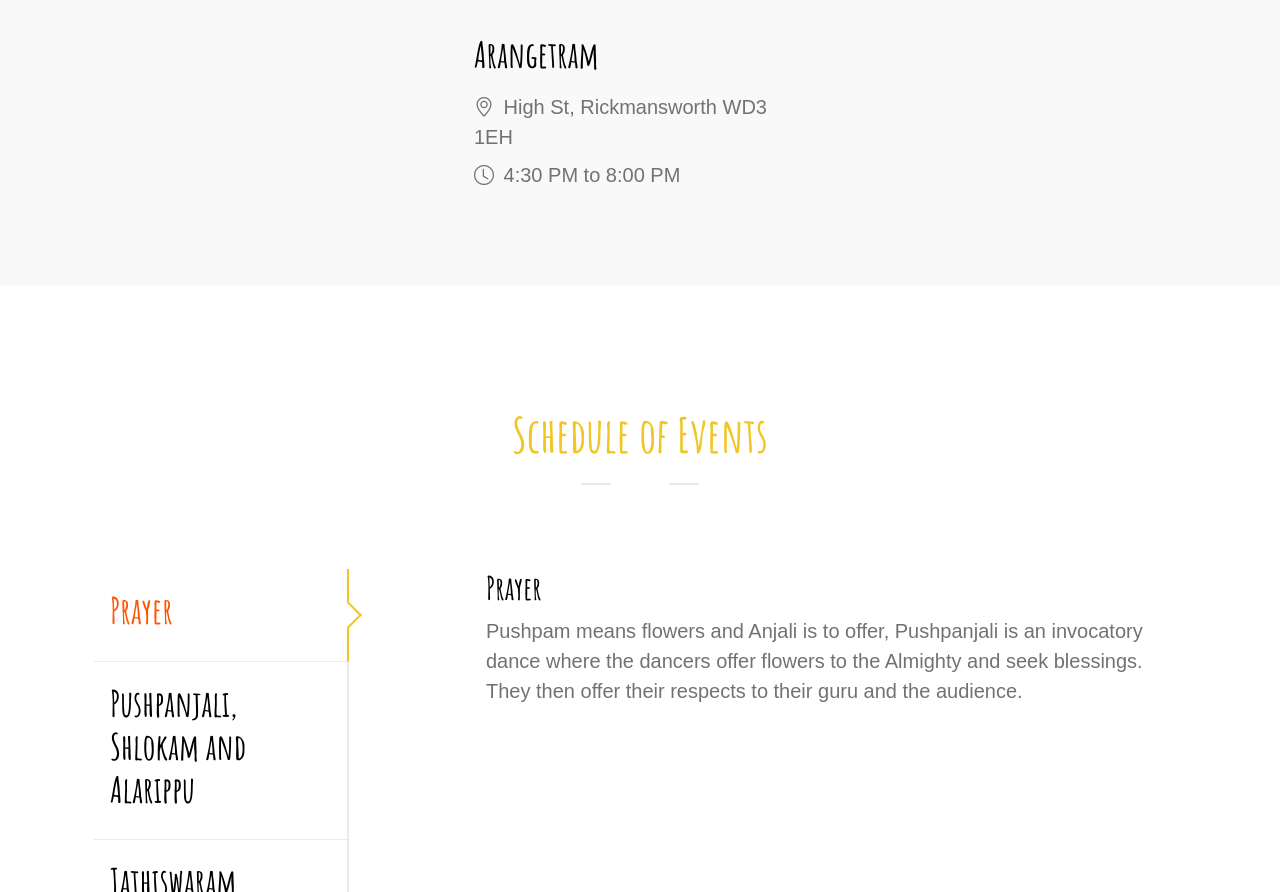
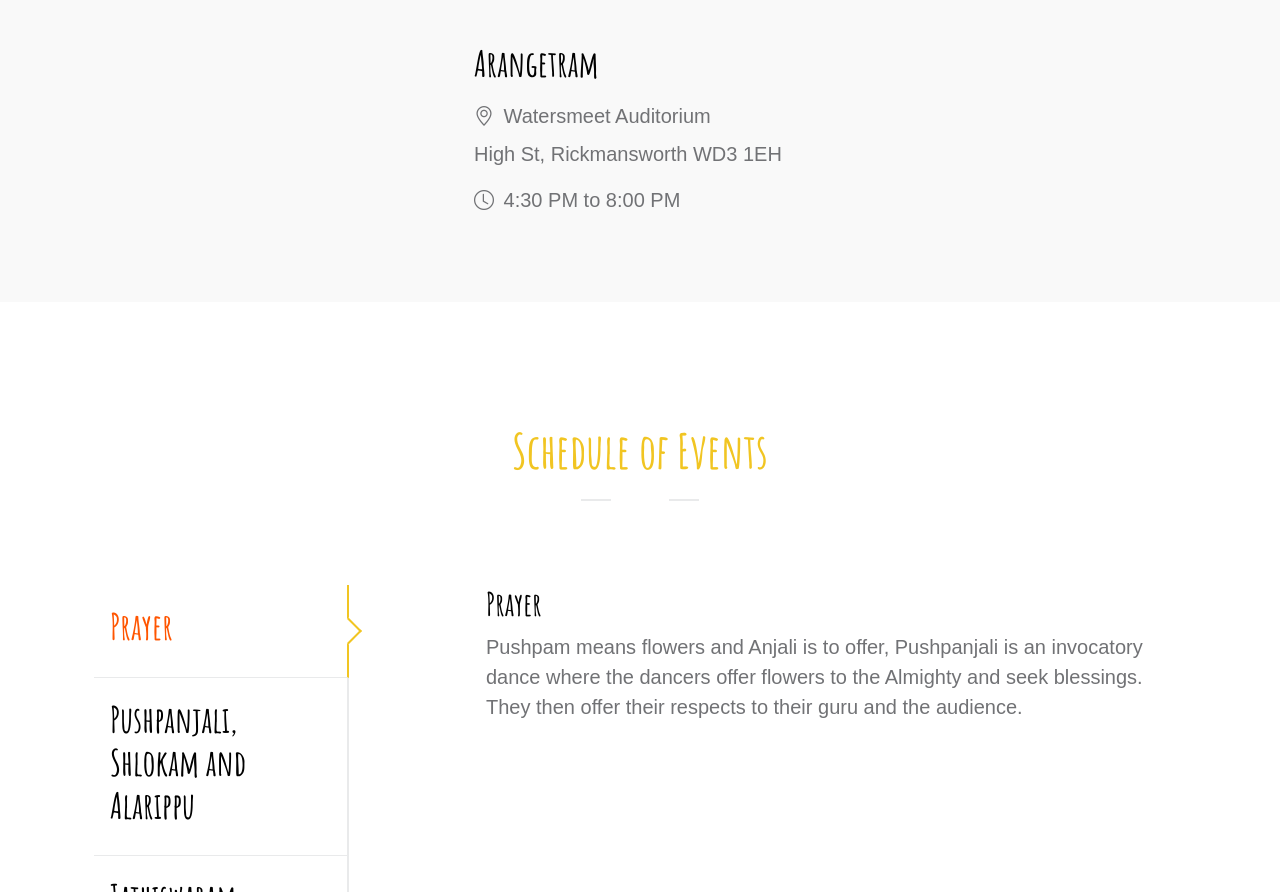
Before and after one commit to devchh/Ved-Saanvi, a plain HTML site: page index.html in a window 1280 px wide. Shown: the part 2394-3286 px from the top of the page. Drawn offline with Linux system fonts and the light colour scheme; some icons are missing.

Commit message:
Update index.html

```diff
--- a/index.html
+++ b/index.html
@@ -251,7 +251,7 @@ Free Bootstrap 5 HTML Template
 
                                 <p class="mb-2">
                                     <i class="bi-geo-alt me-1"></i>
-                                    High St, Rickmansworth WD3 1EH
+                                    Watersmeet Auditorium </p> <p>High St, Rickmansworth WD3 1EH
                                 </p>
 
                                 <p>
```
